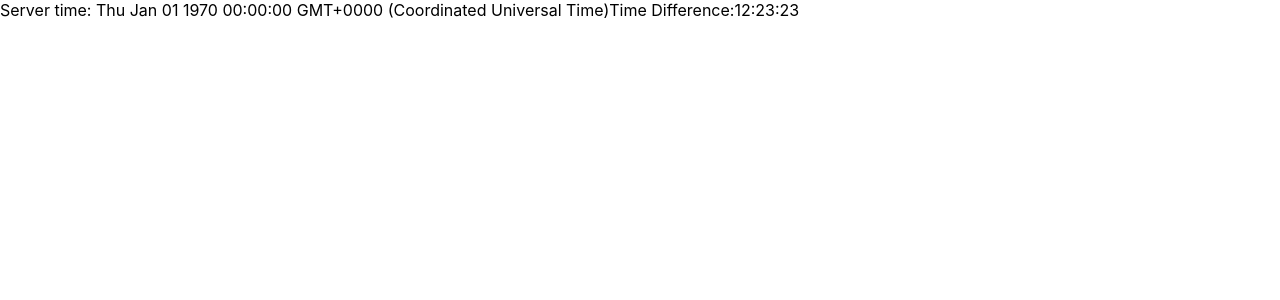
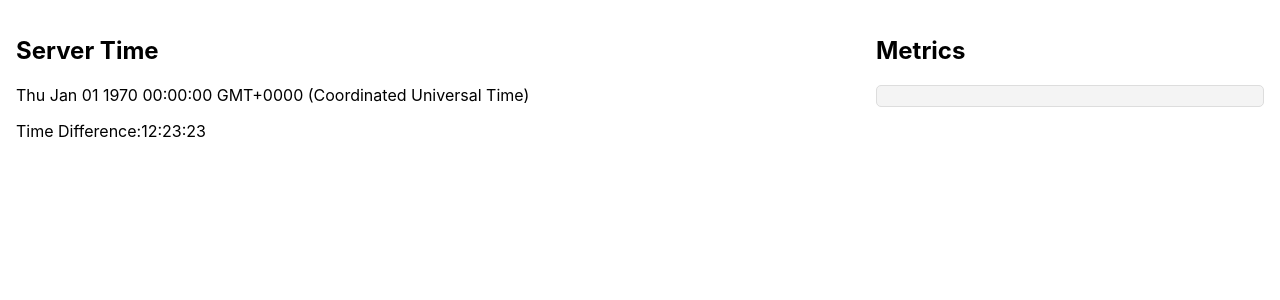
Before and after one commit to khawajac/cnx_fullstack_tech_test, a React (Create React App) app in the folder client/: page / in a window 1280 px wide. Shown: the top 300 px of the page. Built offline with nearby package versions, Linux system fonts and the light colour scheme; no server answers.

Commit message:
added some css and spaced things out a bit

```diff
--- a/client/src/App.css
+++ b/client/src/App.css
@@ -0,0 +1,23 @@
+
+.grid-container{
+    display: grid;
+    grid-auto-flow: column;
+    gap: 1rem;
+}
+
+.grid-content{
+    padding: 1rem ;
+    text-align: left;
+}
+
+pre {
+    margin-top: 1rem;
+    background-color: #f4f4f4;
+    padding: 10px;
+    border-radius: 5px;
+    overflow-x: auto;
+    max-height: 600px;
+    font-size: 0.875rem;
+    color: #333;
+    border: 1px solid #ddd;
+}
--- a/client/src/App.tsx
+++ b/client/src/App.tsx
@@ -77,12 +77,16 @@ const  App = ()  =>{
     <div className="App">
       <div className='grid-container'>
         <div className='grid-content'>
-      Server time: {new Date(serverTime).toString()}
-      Time Difference:{timeDiff}
+          <h2>Server Time</h2>
+      <p>{new Date(serverTime).toString()}</p>
+      <p>Time Difference:{timeDiff}</p>
     </div>
-    <pre className='grid-content'>
+    <div className='grid-content'>
+    <h2>Metrics</h2>
+    <pre>
       {metrics}
     </pre>
+    </div>
       </div>
     </div>
   );
```
